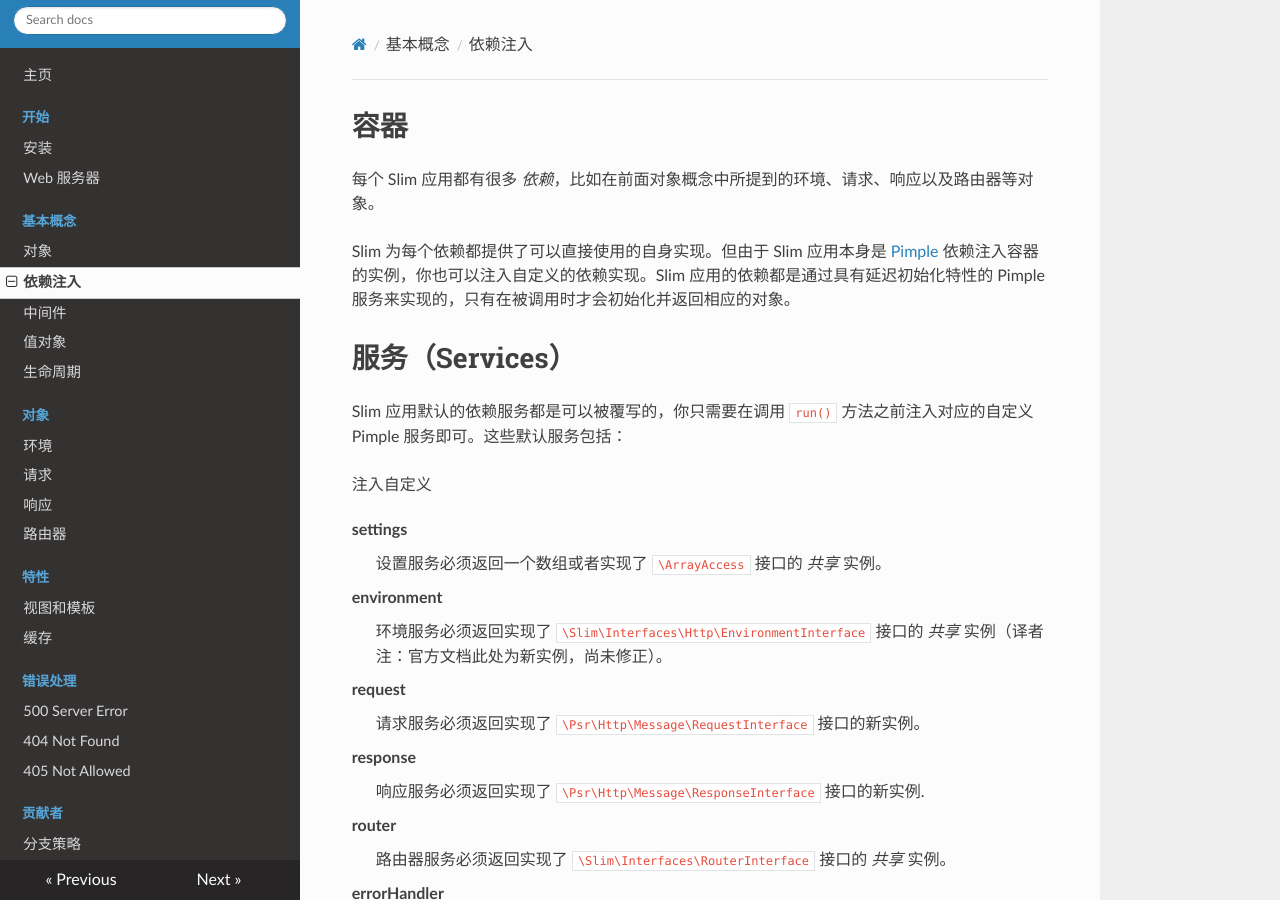
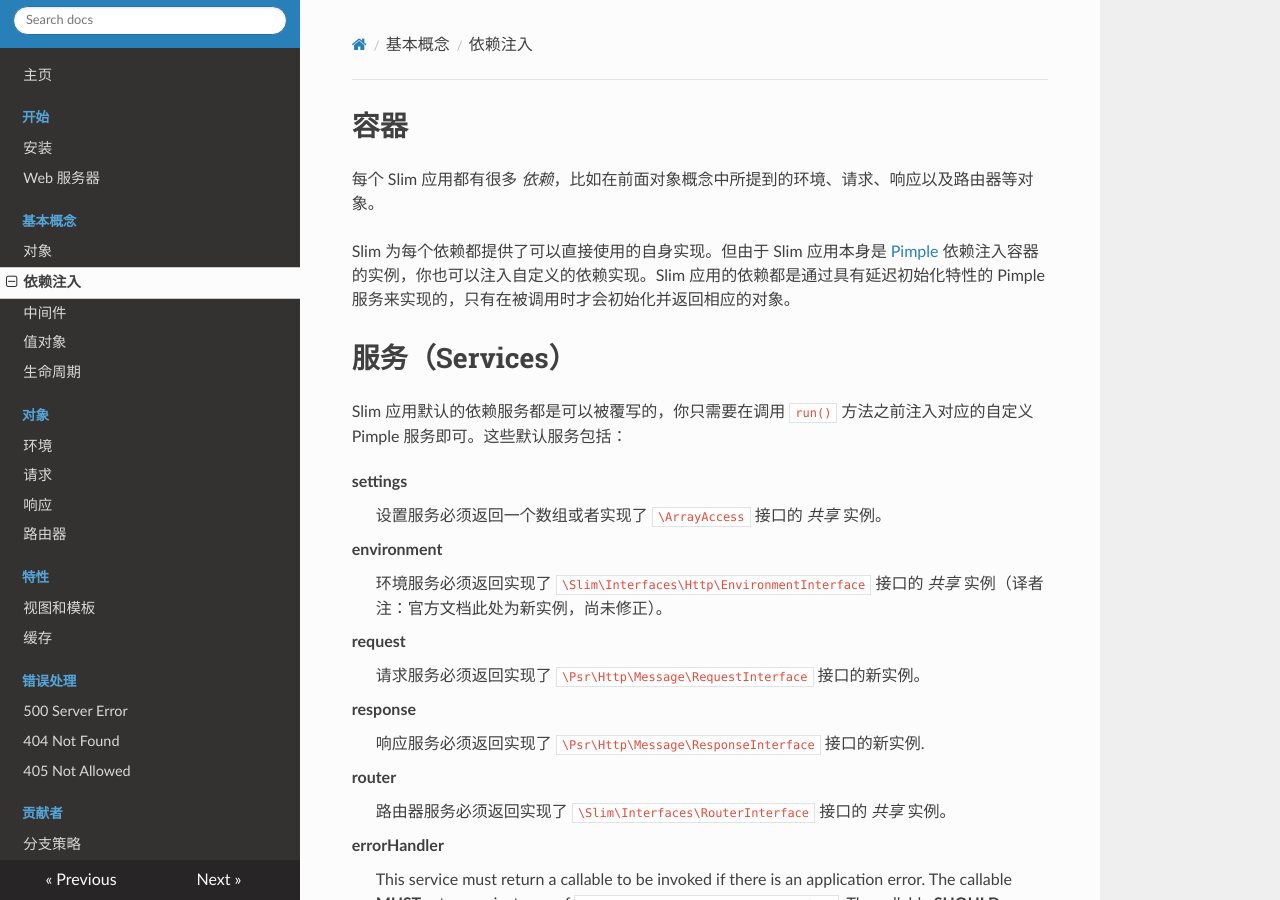
Before and after one commit to zither/slim-chinese-documentation, an MkDocs documentation site: the page built from docs/concepts/di.md, in a window 1280 px wide and 900 px high. Built offline with MkDocs 1.6.1, drawn with Linux system fonts in a browser that asks for light colours; nearby versions of some CDN libraries; old or Windows-style settings are respelled for this version of MkDocs.

Commit message:
删除多余部分

```diff
--- a/docs/concepts/di.md
+++ b/docs/concepts/di.md
@@ -7,8 +7,6 @@ Slim 为每个依赖都提供了可以直接使用的自身实现。但由于 Sl
 # 服务（Services）
 
 Slim 应用默认的依赖服务都是可以被覆写的，你只需要在调用 `run()` 方法之前注入对应的自定义 Pimple 服务即可。这些默认服务包括：
-
-注入自定义
 
 settings
 :   设置服务必须返回一个数组或者实现了 `\ArrayAccess` 接口的 _共享_ 实例。
```
